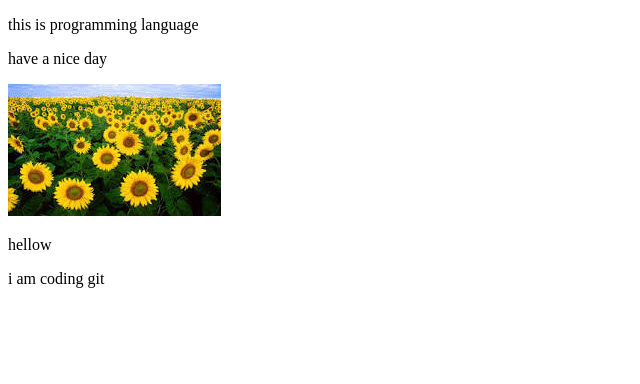
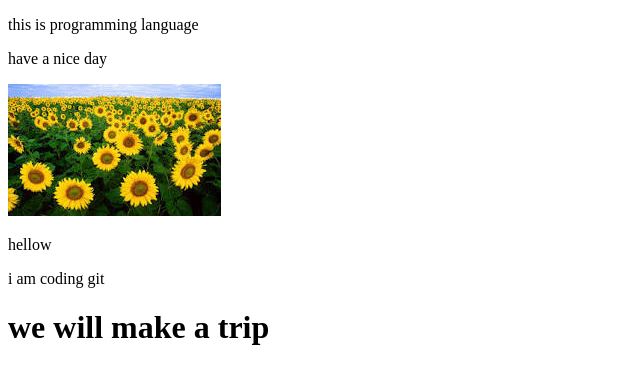
Before and after one commit to Possible85314/my-first-repo, a plain HTML site: page index.html in a window 1280 px wide. Shown: the whole page, without its empty margins (0-640 px from the left). Drawn offline with Linux system fonts and the light colour scheme.

Commit message:
3rd para added

```diff
--- a/index.html
+++ b/index.html
@@ -11,5 +11,6 @@
      <img src="picture/picture/flower 1.jpeg" alt="">
      <p>hellow</p>
      <p>i am coding git</p>
+     <h1> we will make a trip</h1>
 </body>
 </html>
```
